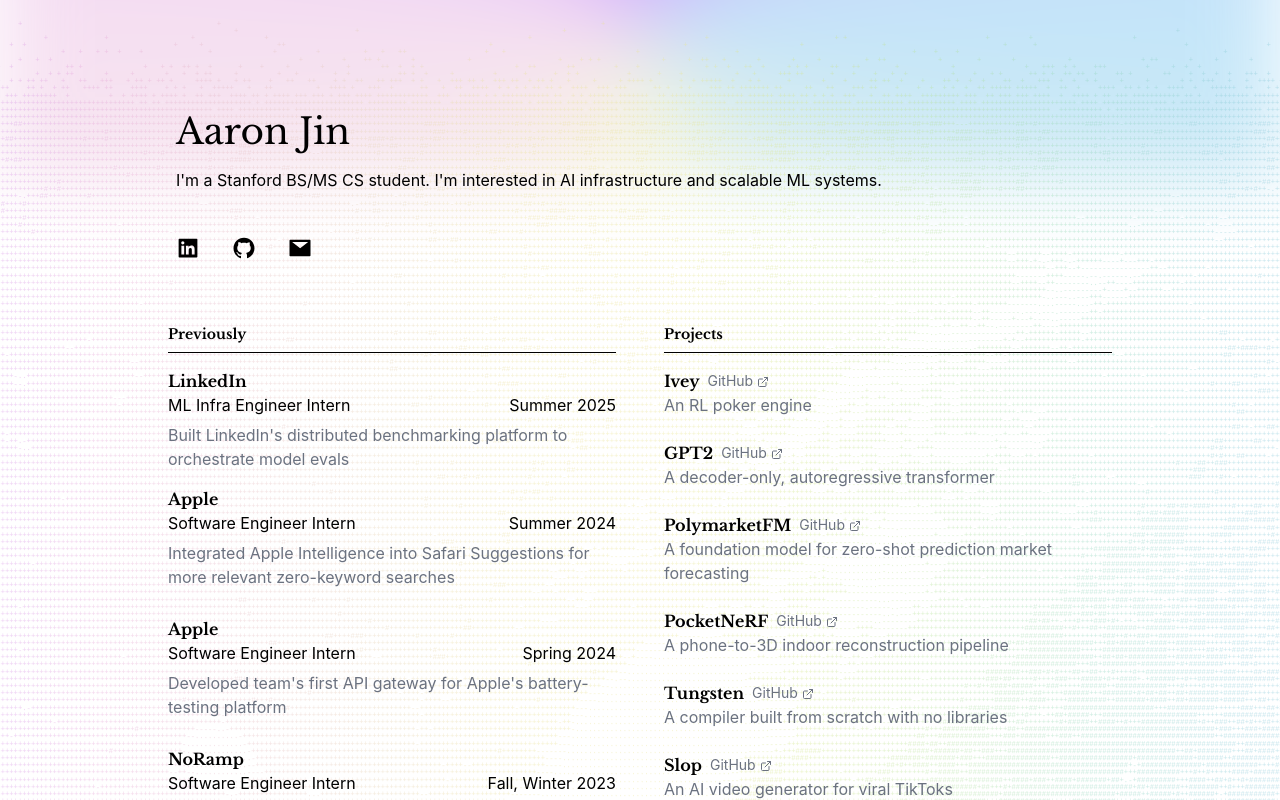
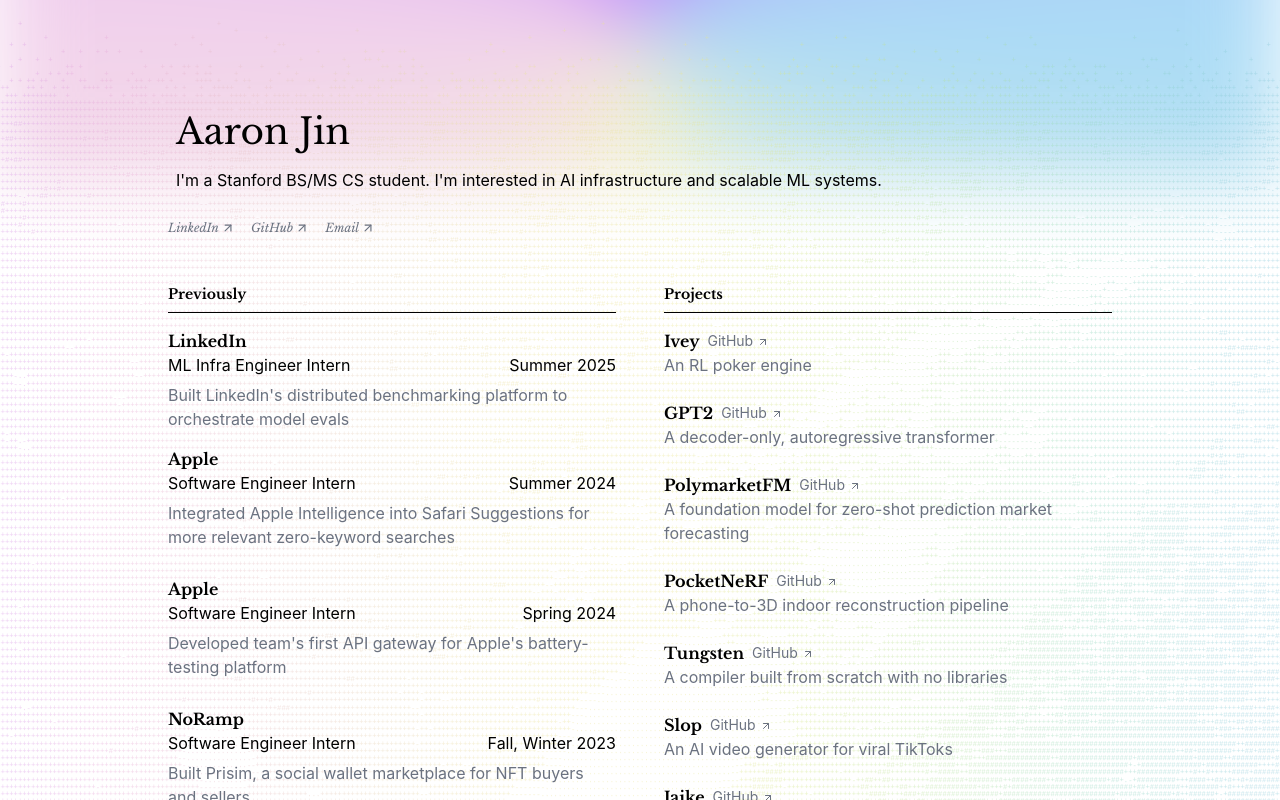
Before and after one commit to aaronkjin/personal, a Next.js app: page / in a window 1280 px wide. Shown: the top 800 px of the page. Built offline with nearby package versions, Linux system fonts and the light colour scheme.

Commit message:
clean up

```diff
--- a/components/Button/index.js
+++ /dev/null
@@ -1,28 +0,0 @@
-"use client";
-
-import React from "react";
-
-const Button = ({ children, type, onClick, classes }) => {
-  if (type === "primary") {
-    return (
-      <button
-        onClick={onClick}
-        type="button"
-        className={`font-medium text-sm tablet:text-base p-1 laptop:p-2 m-1 laptop:m-2 rounded-lg bg-black text-white transition-all duration-300 ease-out first:ml-0 hover:scale-105 active:scale-100 link ${classes}`}
-      >
-        {children}
-      </button>
-    );
-  }
-  return (
-    <button
-      onClick={onClick}
-      type="button"
-      className={`font-medium text-sm tablet:text-base p-1 laptop:p-2 m-1 laptop:m-2 rounded-lg flex items-center transition-all ease-out duration-300 hover:bg-slate-100 hover:scale-105 active:scale-100 tablet:first:ml-0 ${classes} link`}
-    >
-      {children}
-    </button>
-  );
-};
-
-export default Button;
--- a/components/ExternalLinkIcon/index.js
+++ b/components/ExternalLinkIcon/index.js
@@ -1,15 +1,5 @@
+import { ArrowUpRight } from "lucide-react";
+
 export const ExternalLinkIcon = () => (
-  <svg
-    className="w-3 h-3 inline-block"
-    viewBox="0 0 24 24"
-    fill="none"
-    stroke="currentColor"
-    strokeWidth="2"
-    strokeLinecap="round"
-    strokeLinejoin="round"
-  >
-    <path d="M18 13v6a2 2 0 0 1-2 2H5a2 2 0 0 1-2-2V8a2 2 0 0 1 2-2h6" />
-    <polyline points="15 3 21 3 21 9" />
-    <line x1="10" y1="14" x2="21" y2="3" />
-  </svg>
+  <ArrowUpRight className="w-3 h-3 inline-block" />
 );
--- a/components/FixedFooter/index.js
+++ /dev/null
@@ -1,14 +0,0 @@
-import React from "react";
-
-const FixedFooter = () => {
-  return (
-    <div className="fixed bottom-10 left-0 right-0 flex justify-center">
-      <h1 className="font-baskerville text-xs text-bold p-2 laptop:p-0">
-        Built by Aaron Jin.
-        {/* &#169; Aaron Jin. All rights reserved. */}
-      </h1>
-    </div>
-  );
-};
-
-export default FixedFooter;
--- a/components/Footer/index.js
+++ /dev/null
@@ -1,14 +0,0 @@
-import React from "react";
-
-const Footer = () => {
-  return (
-    <div className="flex justify-center">
-      <h1 className="font-baskerville text-xs text-bold p-2 laptop:p-0">
-        Built by Aaron Jin.
-        {/* &#169; Aaron Jin. All rights reserved. */}
-      </h1>
-    </div>
-  );
-};
-
-export default Footer;
--- a/components/Layout/index.js
+++ b/components/Layout/index.js
@@ -1,9 +1,7 @@
-import Footer from "../Footer";
-import FixedFooter from "../FixedFooter";
 import AsciiArt from "../AsciiArt";
 import Head from "next/head";
 
-export default function Layout({ children, footerType = "default" }) {
+export default function Layout({ children }) {
   return (
     <div className="relative overflow-hidden min-h-screen">
       <Head>
@@ -15,7 +13,6 @@ export default function Layout({ children, footerType = "default" }) {
 
       <div className="container mx-auto mb-16 tablet:w-[768px] laptop:w-[1024px] relative z-10">
         {children}
-        {footerType === "fixed" ? <FixedFooter /> : <Footer />}
       </div>
     </div>
   );
--- a/components/Socials/index.js
+++ b/components/Socials/index.js
@@ -1,46 +1,35 @@
 import React from "react";
-import Button from "../Button";
-import {
-  AiFillGithub,
-  AiFillLinkedin,
-  AiFillFilePdf,
-  AiFillMail,
-} from "react-icons/ai";
+import { ArrowUpRight } from "lucide-react";
 
 const Socials = ({ className }) => {
   const socialsData = [
     {
       title: "LinkedIn",
-      icon: <AiFillLinkedin style={{ fontSize: "24px" }} />,
       link: "https://www.linkedin.com/in/aaronkjin/",
     },
     {
       title: "GitHub",
-      icon: <AiFillGithub style={{ fontSize: "24px" }} />,
       link: "https://www.github.com/aaronkjin",
     },
-    // {
-    //   title: "Resume",
-    //   icon: <AiFillFilePdf style={{ fontSize: "24px" }} />,
-    //   link: "/Aaron_Jin_Resume_App.pdf",
-    // },
     {
       title: "Email",
-      icon: <AiFillMail style={{ fontSize: "24px" }} />,
       link: "mailto:aaronjin@stanford.edu",
     },
   ];
 
   return (
-    <div className={`${className} flex flex-wrap mob:flex-nowrap link`}>
+    <div className={`${className} flex flex-wrap mob:flex-nowrap gap-4`}>
       {socialsData.map((social, index) => (
-        <Button
-          className=""
+        <a
           key={index}
-          onClick={() => window.open(social.link)}
+          href={social.link}
+          target="_blank"
+          rel="noopener noreferrer"
+          className="flex items-center gap-0.5 font-baskerville italic text-[10px] tablet:text-xs text-gray-500 hover:text-black transition-colors duration-200"
         >
-          {social.icon}
-        </Button>
+          {social.title}
+          <ArrowUpRight className="w-3.5 h-3.5" />
+        </a>
       ))}
     </div>
   );
--- a/pages/index.js
+++ b/pages/index.js
@@ -8,7 +8,7 @@ import { ExternalLinkIcon } from "../components/ExternalLinkIcon";
 
 export default function Home() {
   return (
-    <Layout footerType="normal">
+    <Layout>
       <Head>
         <title>Aaron Jin</title>
       </Head>
--- a/styles/globals.css
+++ b/styles/globals.css
@@ -18,7 +18,7 @@ body {
   top: -120px;
   height: 300px;
   width: 100vw;
-  opacity: 0.35;
+  opacity: 0.5;
   filter: blur(40px);
   background: conic-gradient(
     from 0deg,
```
Also changed, not shown: package.json (+2 -15 lines), 2 other files (tests, documents, lock files or other folders).
